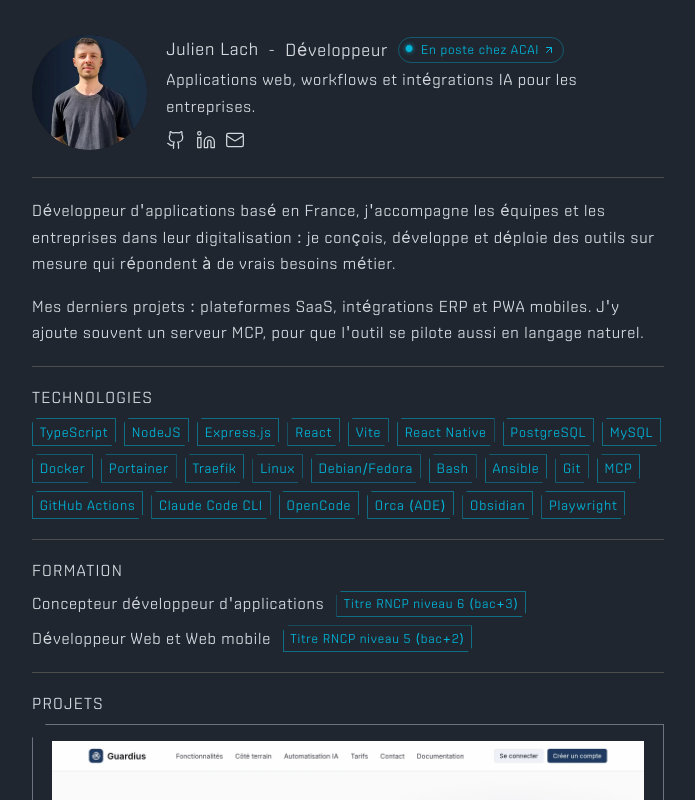
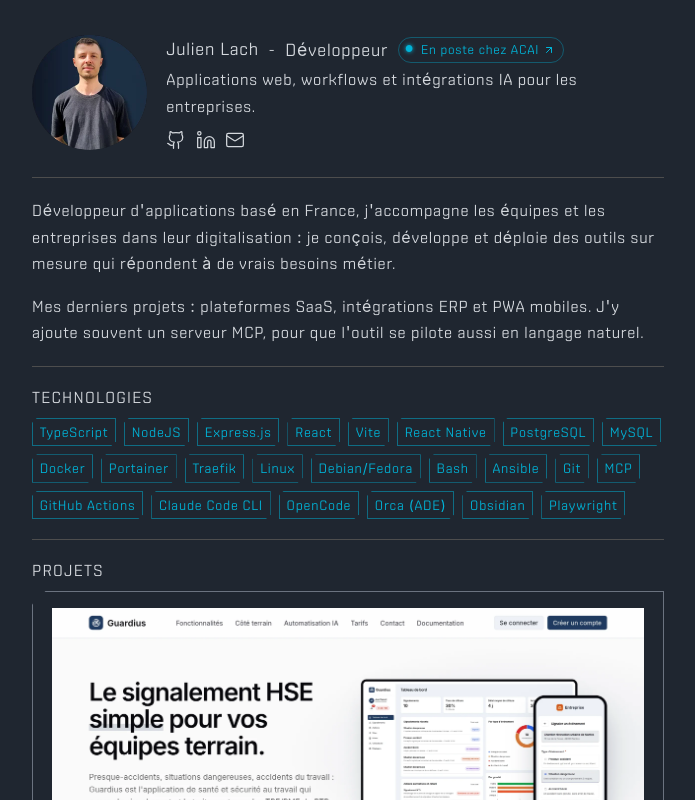
Before and after one commit to JulienLach/julienlach.ovh, a React (Vite) app: page / in a window 1280 px wide. Shown: the top 800 px of the page, without its empty margins (292-987 px from the left). Built offline with nearby package versions, Linux system fonts and the light colour scheme; no server answers.

Commit message:
feat(profile): remove the education section

```diff
--- a/src/data/education.ts
+++ /dev/null
@@ -1,9 +0,0 @@
-export type Degree = {
-    title: string;
-    level: string;
-};
-
-export const EDUCATION: Degree[] = [
-    { title: "Concepteur développeur d'applications", level: "Titre RNCP niveau 6 (bac+3)" },
-    { title: "Développeur Web et Web mobile", level: "Titre RNCP niveau 5 (bac+2)" },
-];
--- a/src/pages/ProjectsPage.tsx
+++ b/src/pages/ProjectsPage.tsx
@@ -4,7 +4,6 @@ import Lightbox from "../components/Lightbox";
 import ProjectCard from "../components/ProjectCard";
 import avatarImg from "../assets/images/avatar.webp";
 import { SITE_TITLE } from "../consts";
-import { EDUCATION } from "../data/education";
 import { projects } from "../data/projects";
 import { TECH_STACK } from "../data/techStack";
 import { useDocumentHead } from "../hooks/useDocumentHead";
@@ -133,17 +132,6 @@ export default function ProjectsPage() {
                         ))}
                     </ul>
                 </section>
-                <section className="education">
-                    <h2>Formation</h2>
-                    <ul className="education-list">
-                        {EDUCATION.map((degree) => (
-                            <li key={degree.title}>
-                                <span>{degree.title}</span>
-                                <span className="education-level">{degree.level}</span>
-                            </li>
-                        ))}
-                    </ul>
-                </section>
                 <h2>Projets</h2>
                 <ul className="project-list">
                     {projects.map((project) => (
--- a/src/styles/global.css
+++ b/src/styles/global.css
@@ -619,8 +619,7 @@ th {
 /* ProjectsPage */
 /* Sections séparées par un trait : même espace au-dessus et en dessous du trait */
 .intro,
-.working-with,
-.education {
+.working-with {
     padding-bottom: 1.25rem;
     margin-bottom: 1.25rem;
     border-bottom: 1px solid var(--border);
@@ -645,25 +644,3 @@ th {
     clip-path: var(--chamfer-sm);
     padding: 0.15em 0.5em;
 }
-
-.education-list {
-    list-style: none;
-    padding: 0;
-    margin: 0.5rem 0 0;
-    display: flex;
-    flex-direction: column;
-    gap: 0.5rem;
-}
-.education-list li {
-    display: flex;
-    align-items: center;
-    flex-wrap: wrap;
-    gap: 0.25rem 0.75rem;
-}
-.education-level {
-    font-size: 0.8em;
-    color: var(--accent);
-    border: 1px solid color-mix(in srgb, var(--accent) 50%, transparent);
-    clip-path: var(--chamfer-sm);
-    padding: 0.15em 0.5em;
-}
```
